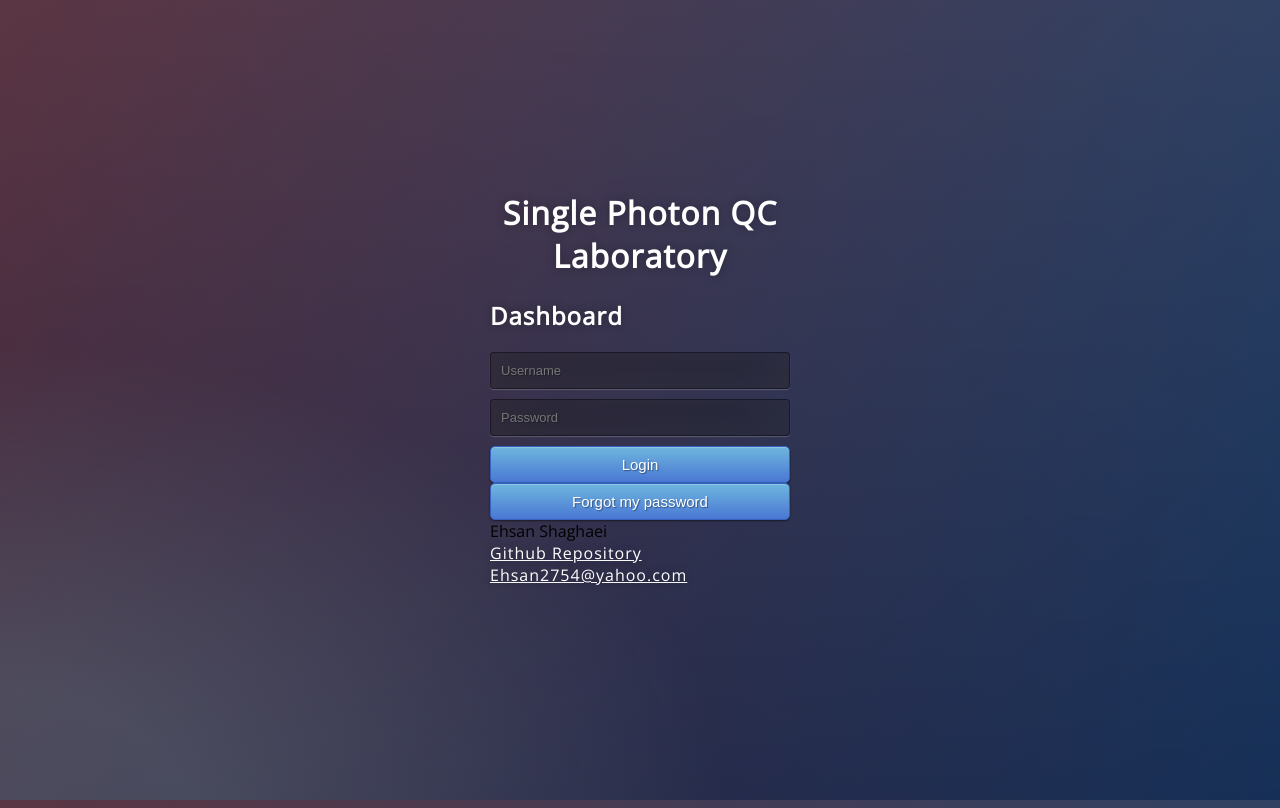
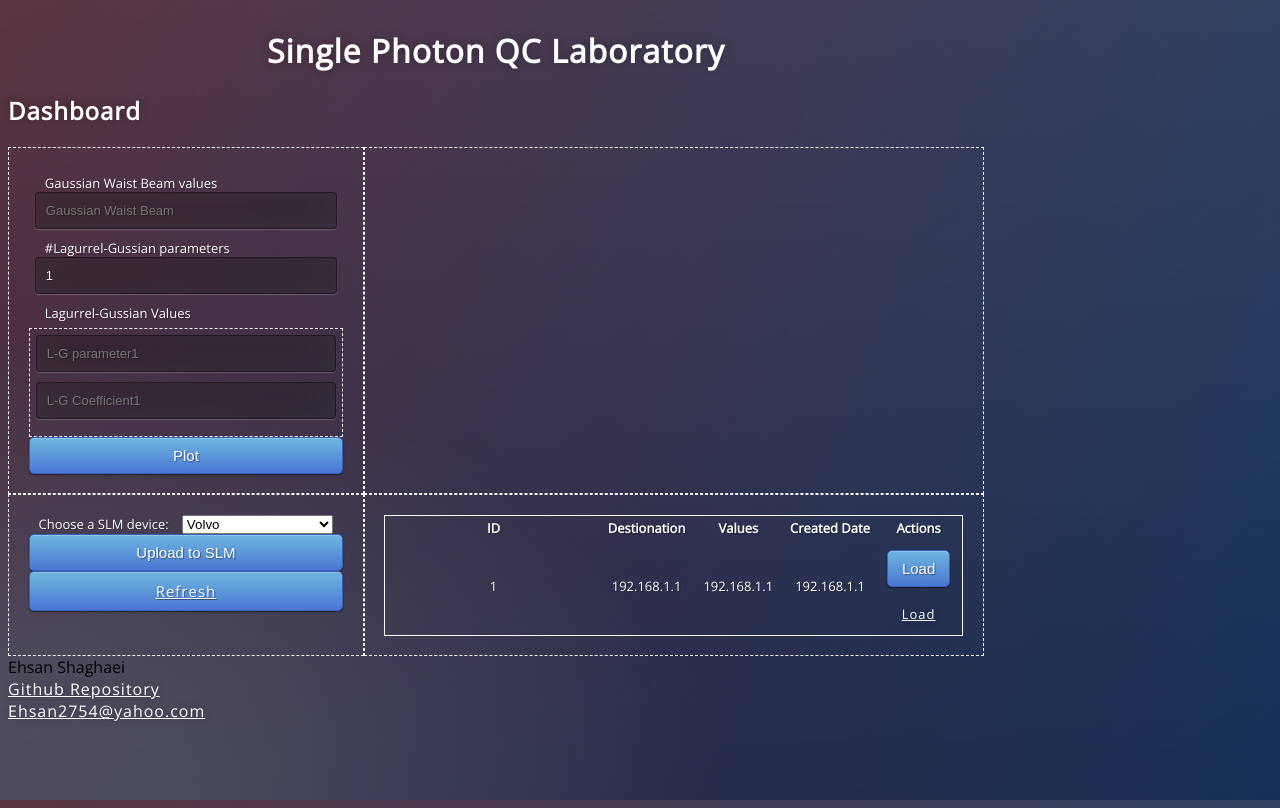
Before and after one commit to Ehsan2754/SinglePhotonQC, a Flask app: template templates/dashboard.html in a window 1280 px wide. Run offline with Flask 2, Linux system fonts and the light colour scheme; the template is opened without the code that fills it: values that come from a table or form of the project are taken from there, others are empty; data comes from the database, SQL or seed files in the repository; both versions use the stored data as it was after the commit.

Commit message:
UI improved

```diff
--- a/main.py
+++ b/main.py
@@ -1,18 +1,64 @@
-import time,os,json,threading as td,cmd
+import time, os, json, threading as td, cmd
+from datetime import datetime
 from cmd import welcome
-from flask import  Flask,render_template, url_for, request, redirect
-from flask_restful import Api,Resource
+from flask import Flask, render_template, url_for, request, redirect
 from flask_sqlalchemy import SQLAlchemy
+# from flask_restful import Api,Resource
+# ----------- Global Variables
+app = Flask(__name__)
+app.config['SQLALCHEMY_DATABASE_URI'] = 'sqlite:///history.db'
+db = SQLAlchemy(app)
+
+
 # ----------- BOT-ACTIVATION
+# ----------- Classes
+class History(db.Model):
+    id = db.Column(db.Integer, primary_key=True)
+    dest = db.Column(db.String(15), nullable=False)
+    nValues = db.Column(db.Integer, nullable=False)
+    values = db.relationship('Values', backref='owner')
+    date = datetime.utcnow
+
+    def __str__(self):
+        return '+<{}><{}><{}><{}>'.format(self.id, self.dest, self.date,values)
+
+
+class Values(db.Model):
+    id = db.Column(db.Integer, primary_key=True)
+    history_id = db.Column(db.Integer, db.ForeignKey('history.id'))
+    coefficient = db.Column(db.Integer, nullable=False)
+    parameter = db.Column(db.Integer, nullable=False)
+
+
 # ----------- REST-FUL API SERVICE
-app = Flask(__name__)
 @app.route('/', methods=['POST', 'GET'])
 def index():
-    return render_template('dashboard.html')
-@app.route('/ack',methods=['GET'])
+    if request.method == 'POST':
+        return 'post'
+    else:
+        history = History.query.order_by(History.date).all()
+        print(history)
+        return render_template('dashboard.html',history=history)
+
+
+@app.route('/plot', methods=['POST'])
+def plot():
+    return 'plot'
+
+
+@app.route('/slm', methods=['POST'])
+def slm():
+    return 'slm'
+
+
+@app.route('/refreshSLM')
+def refreshSLM():
+    return 'refreshSLM'
+
+
+@app.route('/ack', methods=['GET'])
 def acknowledge():
-    return {'msg':'Server OK'}
-
+    return {'msg': 'Server OK'}
 
 
 # ----------- MAIN
@@ -22,5 +68,5 @@ if __name__ == "__main__":
     # input('#### PRESS ANY KEY ####')
     try:
         app.run(debug=True)
-    except Exception as ex :
-        print ('\t >> ERR: '+ ex)
+    except Exception as ex:
+        print('\t >> ERR: ' + ex)
--- a/static/css/main.css
+++ b/static/css/main.css
@@ -98,12 +98,13 @@
     -ms-box-sizing: border-box;
     -o-box-sizing: border-box;
     box-sizing: border-box;
+
 }
 
 html {
     width: 100%;
     height: 100%;
-    overflow: hidden;
+
 }
 
 body {
@@ -121,11 +122,8 @@ body {
 
 .form {
     position: absolute;
-    top: 40%;
-    left: 50%;
-    margin: -150px 0 0 -150px;
-    width: 300px;
-    height: 300px;
+
+
 }
 
 .form h1 {
@@ -161,15 +159,56 @@ input {
     -ms-transition: box-shadow .5s ease;
     transition: box-shadow .5s ease;
 }
+table{
+    text-align-last: center;
+    border: #f5f5f5 1px solid ;
 
+}
+label,tr,td {
+    width: 100%;
+    margin-bottom: 10px;
+    border: none;
+    outline: none;
+    padding: 10px;
+    font-size: 13px;
+    color: #fff;
+    text-shadow: 1px 1px 1px rgba(0, 0, 0, 0.3);
+    text-align: left;
+}
 input:focus {
     box-shadow: inset 0 -5px 45px rgba(100, 100, 100, 0.4), 0 1px 1px rgba(255, 255, 255, 0.2);
 }
 
+section {
+    display: flex;
+    flex-direction: row;
+    overflow: auto;
+}
+
+section>div:nth-child(1) {
+    font-size: 12px;
+    width: 40%;
+}
+
+section>div:nth-child(2) {
+    width: 70%;
+}
+
+#parm {
+    width: 100%;
+    height: 109px;
+    overflow: auto;
+    scroll-behavior: smooth;
+    border: #f5f5f5 1px dashed;
+    padding: 2%;
+}
+section>*{
+    border: #f5f5f5 1px dashed;
+    padding: 2%;
+}
 footer {
     position: relative;
     text-align: right;
     font-size: 14px;
     bottom: -80px;
-
 }
--- a/templates/dashboard.html
+++ b/templates/dashboard.html
@@ -9,13 +9,83 @@ Dashboard
         <h1>Single Photon QC Laboratory</h1>
         <h2>Dashboard</h2>
     </header>
+<main>
+    <section>
+        <div id="column1">
+            <form action="/plot" method="POST">
+                <div style="padding: 2%;">
+                    <label>Gaussian Waist Beam values</label>
+                    <input type="number" name="w" placeholder="Gaussian Waist Beam" required="required" />
+                    <label>#Lagurrel-Gussian parameters</label>
+                    <input type="number" name="nLG" placeholder="#Lagurrel-Gussian parameter" required="required"
+                        value="1" min="1" id="nLG" />
+                    <label>Lagurrel-Gussian Values</label>
+                </div>
+                <div id="parm">
+                    <input type="number" name="LG1" placeholder="L-G parameter1" required="required" />
+                    <input type="number" name="C1" placeholder="L-G Coefficient1" required="required" />
+                </div>
+                <button type="submit" class="btn btn-primary btn-block btn-large">Plot</button>
 
-    <form method="POST">
-        <input type="text" name="u" placeholder="Username" required="required" />
-        <input type="password" name="p" placeholder="Password" required="required" />
-        <button type="submit" class="btn btn-primary btn-block btn-large">Login</button>
-        <button type="button" class="btn btn-primary btn-block btn-large">Forgot my password</button>
-    </form>
+            </form>
+            <script>
+                document.getElementById("nLG").onchange = function () {
+                    document.getElementById("parm").innerHTML = ''
+                    for (i = 0; i < document.getElementById("nLG").value; i++) {
+                        document.getElementById("parm").innerHTML += `
+                        <input type="number" name="LG${i + 1}" placeholder="L-G parameter${i + 1}" required="required" />
+                        <br>
+                        <input type="number" name="C${i + 1}" placeholder="L-G Coefficient${i + 1}" required="required" />
+                        <br>
+                        `
+                    }
+                };
+
+            </script>
+        </div>
+        <div id="column2"></div>
+    </section>
+    <section>
+        <div class="column1">
+            <form action='/slm' method="POST">
+                <label for="slm">Choose a SLM device:</label>
+                <select style="width: 48%;" id="slm" name="slm">
+                    <option value="volvo">Volvo</option>
+                    <option value="saab">Saab</option>
+                    <option value="fiat">Fiat</option>
+                    <option value="audi">Audi</option>
+                </select>
+                <button action="\slm" type="submit" class="btn btn-primary btn-block btn-large">Upload to SLM</button>
+                <a method="POST" href='\refreshSLM'  class="btn btn-primary btn-block btn-large">Refresh</a>
+            </form>
+        </div>
+        <div class="column2"> {% if history|length < 1 %} <h5> No Logged information.</h5>
+                {% else %}
+                <table>
+                    <tr>
+                        <th>ID</th>
+                        <th>Destionation</th>
+                        <th>Values</th>
+                        <th>Created Date</th>
+                        <th>Actions</th>
+                    </tr>
+                    {% for item in history: %}
+                    <tr>
+                        <td>{{ item.id }}</td>
+                        <td>{{ item.dest }}</td>
+                        <td>{{ item.dest }}</td>
+                        <td>{{ item.dest }}</td>
+                        <td>
+                            <button class="btn btn-primary btn-block btn-large">Load</button> <br>
+                            <a href="/update/{{ person.id }}">Load</a>
+                        </td>
+                    </tr>
+                    {% endfor %}
+                </table>
+                {% endif %}</div>
+    </section>
+</main>
+
     Ehsan Shaghaei<br>
     <a href="https://github.com/Ehsan2754/contactlist">Github Repository</a><br>
     <a href="mailto:Ehsan2754@yahoo.com">Ehsan2754@yahoo.com</a>
--- /dev/null
+++ b/tinkoff/PtaskC.py
@@ -0,0 +1,5 @@
+
+if __name__ == "__main__":
+    n,t = map(int,input().split())
+    floor= list(map(int(map,input().split())))
+    t_Client = int(input())
```
Also changed, not shown: tinkoff/PtaskA.py (added, +29 -0 lines), tinkoff/PtaskB.py (added, +13 -0 lines), tinkoff/PtaskD.py (added, +14 -0 lines), tinkoff/PtaskE.py (added, +19 -0 lines), Diagram.jpg (added), history.db (added), 4 other files.
